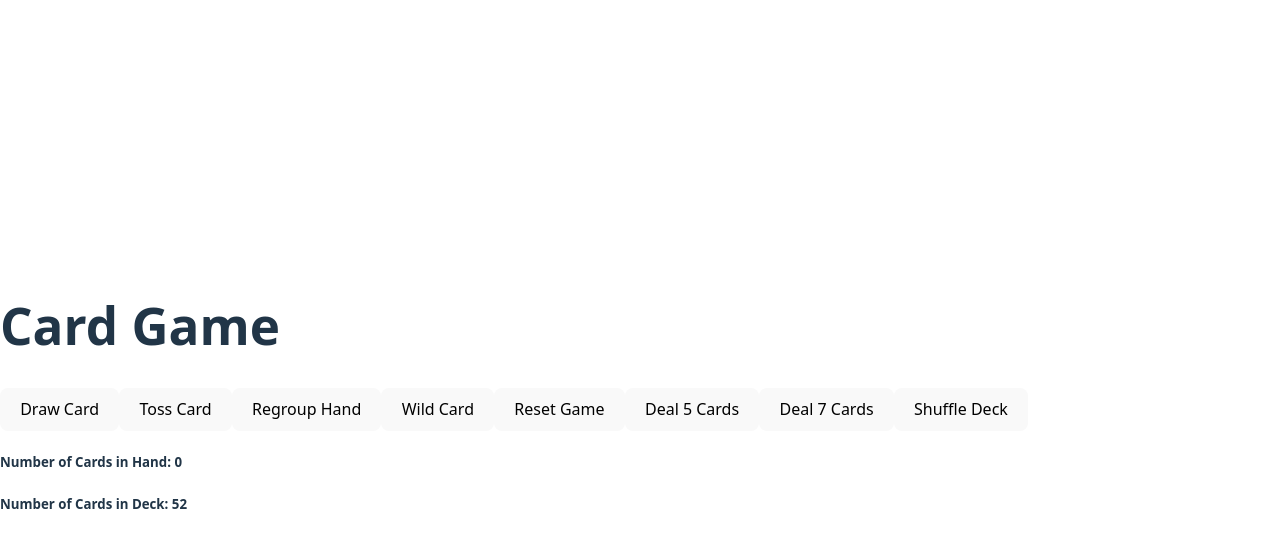
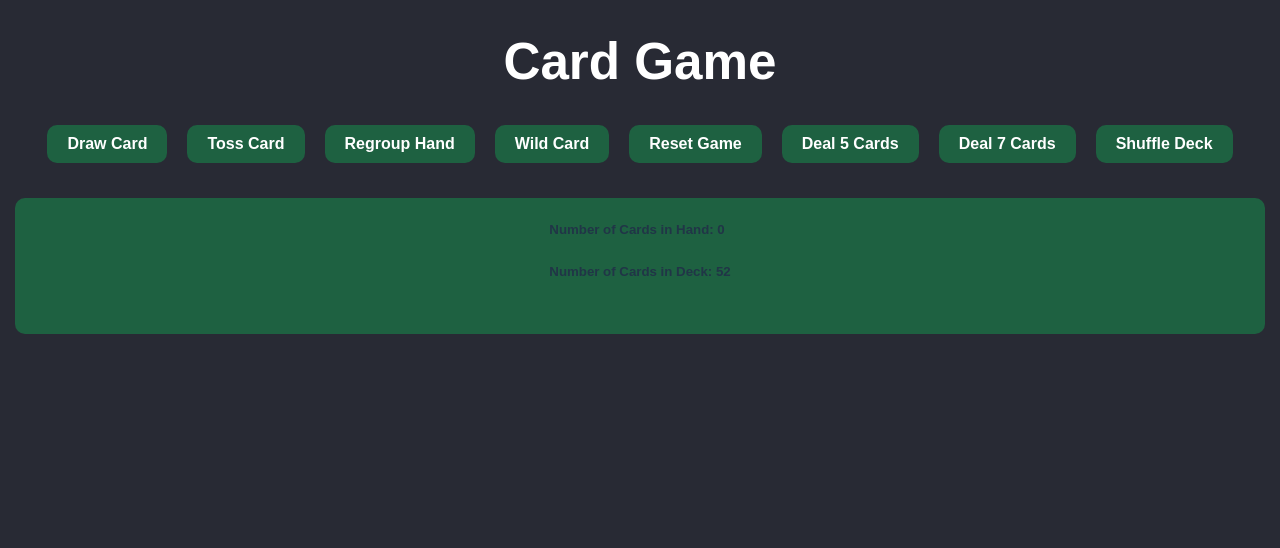
Before and after one commit to stat3m3nt/Reactive-deck, a React (Vite) app: page / in a window 1280 px wide. Shown: the top 548 px of the page. Built offline with nearby package versions, Linux system fonts and the light colour scheme.

Commit message:
added new classNames to App.jsx and more styling css to improve the page layout

```diff
--- a/src/App.css
+++ b/src/App.css
@@ -4,6 +4,12 @@
  * I have not made my work available to anyone else.
  *
  */
+
+ html, body{
+  margin: 0;
+  padding: 0;
+  font-family: Arial, sans-serif;
+ }
 
  .card{
   width: 100px;
@@ -27,7 +33,7 @@
 
 
   .picked {
-    box-shadow: 0 0 20px rgba(255, 0, 247, 0.6)
+    box-shadow: 0 0 20px rgb(0, 217, 255)
   }
 
   .vertex {
@@ -43,10 +49,6 @@
     transform: rotate(180deg);
   }
 
-  .controls {
-    margin: 20px;
-  }
-
   .hand {
     display: flex;
     flex-wrap: wrap;
@@ -59,3 +61,47 @@
     align-items: center;
     font-size: 24px;
   }
+
+  .App{
+    min-height: 100vh;
+    display: flex;
+    flex-direction: column;
+    background-color: #282a34;
+    min-width: 100vw;
+    overflow: hidden;
+
+  }
+
+  .App-header{
+    text-align: center;
+    color: white;
+  }
+
+  .buttons{
+    display: flex;
+    justify-content: center;
+    gap: 20px;
+    margin-bottom: 20px;
+  }
+
+  .buttons button{
+    background-color: #1e6141;
+    color: white;
+    border: none;
+    border-radius: 10px;
+    padding: 10px 20px;
+    font-weight: 600;
+    transition: background-color 0.3s ease;
+
+  }
+
+  .game-section{
+    display: flex;
+    justify-content: center;
+    align-items: center;
+    flex-direction: column;
+    margin: 15px;
+    padding-bottom: 30px;
+    background-color: #1e6141;
+    border-radius: 10px;
+  }
--- a/src/App.jsx
+++ b/src/App.jsx
@@ -86,7 +86,12 @@ function App() {
 
     return (
         <div className="App">
+
+          {/* page header */}
+          <header className="App-header">
             <h1>Card Game</h1>
+          </header>
+
             {/* Button controls */}
             <div className="buttons">
               <button onClick={drawCard}>Draw Card  </button>
@@ -97,6 +102,12 @@ function App() {
               <button onClick={() => dealCards(5)}>Deal 5 Cards  </button>
               <button onClick={() => dealCards(7)}>Deal 7 Cards  </button>
               <button onClick={shuffle}>Shuffle Deck  </button>
+            </div>
+
+            <div className="game-section">
+              <div className="status">
+                <h5> Number of Cards in Hand: {hand.length}</h5>
+                <h5> Number of Cards in Deck: {deck.length}</h5>
               </div>
 
               <div className="hand">
@@ -111,10 +122,8 @@ function App() {
                   />
                 ))}
               </div>
+            </div>
 
-
-            <h5> Number of Cards in Hand: {hand.length}</h5>
-            <h5> Number of Cards in Deck: {deck.length}</h5>
         </div>
     );
 }
```
Lines whose indentation alone changed are shown as unchanged.
